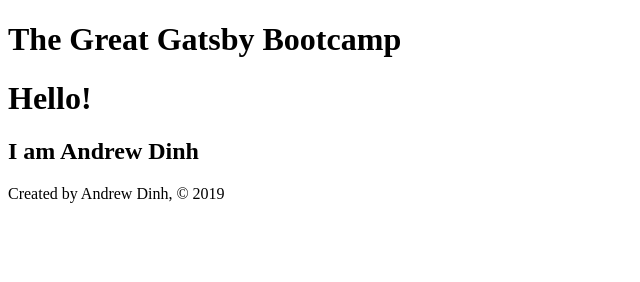
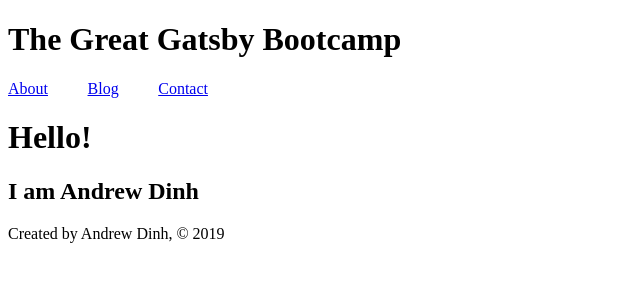
Before and after one commit to andrewtdinh/gatsby-bootcamp, a Gatsby site: page / in a window 1280 px wide. Shown: the whole page, without its empty margins (0-640 px from the left). Built offline with nearby package versions, Linux system fonts and the light colour scheme; Gatsby itself is replaced by a stand-in of ours.

Commit message:
Add navigational links to the header

```diff
--- a/src/components/header.js
+++ b/src/components/header.js
@@ -1,9 +1,20 @@
 import React from 'react';
+import { Link }  from 'gatsby';
 
 const Header = () => {
   return (
     <header>
       <h1>The Great Gatsby Bootcamp</h1>
+      <div style={{
+        display: "flex",
+        flexDirection: "row",
+        justifyContent: "space-between",
+        width: "200px"
+      }}>
+        <Link to="/about">About</Link>
+        <Link to="/blog">Blog</Link>
+        <Link to="/contact">Contact</Link>
+      </div>
     </header>
   )
 }
```
